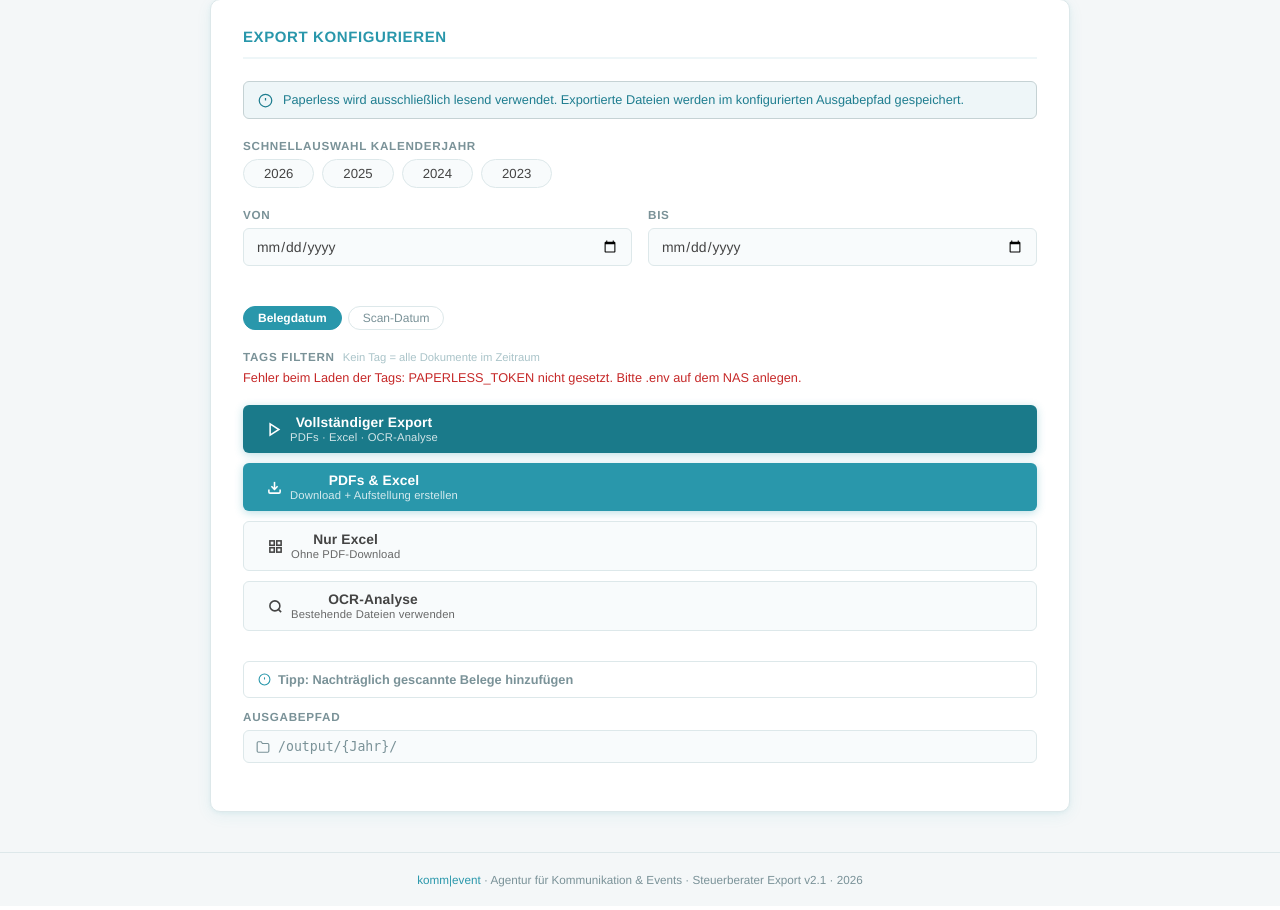
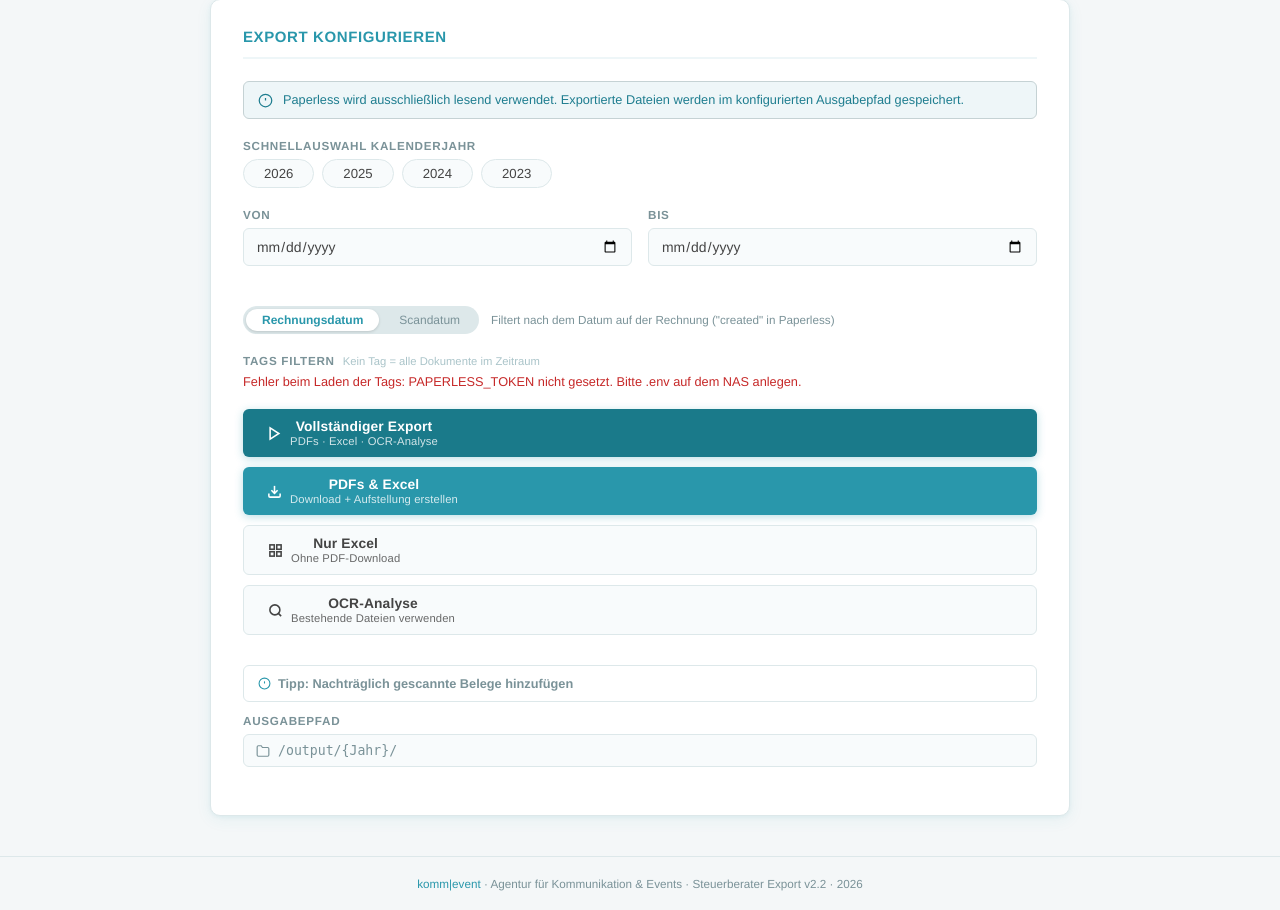
Before and after one commit to Sturmi77/paperless-tax-exporter, a Flask app: page / in a window 1280 px wide. Shown: the part 95-1005 px from the top of the page. Before the commit the page ends 982 px from the top, so only its background shows below. Run offline with Flask 3, Linux system fonts and the light colour scheme.

Commit message:
feat(#10): improve date toggle UX – labels, initial hint, segmented control
Issue #10: Scan-/Rechnungsdatum Toggle UX

HTML (index.html):
- 'Belegdatum' → 'Rechnungsdatum' (präziser)
- 'Scan-Datum' → 'Scandatum' (konsistente Schreibweise)
- aria-pressed Attribute für Accessibility
- date-filter-row Wrapper + date-toggle-hint Span
- Footer: v2.1 → v2.2

JS (app.js):
- updateDateToggleHint() Funktion: setzt Hilfetext anhand aktiver Auswahl
- Beim DOMContentLoaded aufgerufen → Hilfetext auch beim initialen Seitenload
- aria-pressed wird bei Klick korrekt gesetzt
- Hilftexte:
  created: 'Filtert nach dem Datum auf der Rechnung ("created" in Paperless)'
  added:   'Filtert nach dem Datum, an dem das Dokument in Paperless eingescannt wurde'

CSS (style.css):
- .date-filter-row: flexibler Wrapper (Toggle + Hint nebeneinander)
- .date-filter-toggle: Segmented Control Track (grauer Hintergrund, padding, radius)
- .pill-btn: kein Border mehr, transparent background
- .pill-btn.pill-active: weißer Hintergrund + box-shadow (iOS-typisch)
  font-weight: 600 bleibt für aktiven Tab
- .date-toggle-hint: klein, gedämpft, flex: 1

Closes #10

```diff
--- a/static/css/style.css
+++ b/static/css/style.css
@@ -379,31 +379,48 @@ body {
 }
 
 /* ─── Pill-Toggle (Datumsfeld) ─────────────────────────────────────── */
+.date-filter-row {
+  display: flex;
+  align-items: center;
+  gap: 12px;
+  flex-wrap: wrap;
+  margin-top: 8px;
+}
 .date-filter-toggle {
   display: flex;
-  gap: 6px;
-  margin-top: 8px;
+  gap: 4px;
+  background: var(--border);
+  border-radius: 22px;
+  padding: 3px;
+}
+.date-toggle-hint {
+  font-size: .78rem;
+  color: var(--text-muted);
+  line-height: 1.4;
+  flex: 1;
+  min-width: 180px;
 }
 .pill-btn {
-  padding: 4px 14px;
-  border-radius: 20px;
-  border: 1.5px solid var(--border);
-  background: var(--surface);
+  padding: 4px 16px;
+  border-radius: 18px;
+  border: none;
+  background: transparent;
   color: var(--text-muted);
   font-size: .8rem;
   font-family: var(--font);
+  font-weight: 400;
   cursor: pointer;
   transition: all .15s;
+  white-space: nowrap;
 }
 .pill-btn.pill-active {
-  background: var(--primary);
-  border-color: var(--primary);
-  color: #fff;
+  background: #fff;
+  color: var(--primary);
   font-weight: 600;
+  box-shadow: 0 1px 3px rgba(0,0,0,.15);
 }
 .pill-btn:hover:not(.pill-active) {
-  border-color: var(--primary);
-  color: var(--primary);
+  color: var(--text);
 }
 
 /* ─── Chip-Dropdown ────────────────────────────────────────────────── */
--- a/static/js/app.js
+++ b/static/js/app.js
@@ -28,11 +28,17 @@ document.addEventListener("DOMContentLoaded", () => {
   $("btn-cancel").addEventListener("click",  cancelJob);
   $("new-export-btn").addEventListener("click", resetUI);
 
-  // Pill-Toggle für Datumsfeld
+  // Segmented Control für Datumsfeld (Issue #10)
+  updateDateToggleHint(); // Hilfetext beim initialen Seitenload setzen
   document.querySelectorAll('.pill-btn').forEach(btn => {
     btn.addEventListener('click', () => {
-      document.querySelectorAll('.pill-btn').forEach(b => b.classList.remove('pill-active'));
+      document.querySelectorAll('.pill-btn').forEach(b => {
+        b.classList.remove('pill-active');
+        b.setAttribute('aria-pressed', 'false');
+      });
       btn.classList.add('pill-active');
+      btn.setAttribute('aria-pressed', 'true');
+      updateDateToggleHint();
     });
   });
 });
@@ -105,6 +111,19 @@ function clearActiveYear() {
 function getDateField() {
   const active = document.querySelector('.pill-btn.pill-active');
   return active ? active.dataset.value : 'created';
+}
+
+// ─── Datumsfeld-Hilfetext (Issue #10) ──────────────────────────────────────
+const DATE_TOGGLE_HINTS = {
+  created: 'Filtert nach dem Datum auf der Rechnung ("created" in Paperless)',
+  added:   'Filtert nach dem Datum, an dem das Dokument in Paperless eingescannt wurde',
+};
+
+function updateDateToggleHint() {
+  const hintEl = $('date-toggle-hint');
+  if (!hintEl) return;
+  const field = getDateField();
+  hintEl.textContent = DATE_TOGGLE_HINTS[field] || '';
 }
 
 // ─── createChipDropdown() Factory ────────────────────────────────────
--- a/templates/index.html
+++ b/templates/index.html
@@ -55,13 +55,18 @@
             <input class="input" type="date" id="date-to" />
           </div>
         </div>
-        <div class="date-filter-toggle">
-          <button type="button" class="pill-btn pill-active" id="pill-created" data-value="created">
-            Belegdatum
-          </button>
-          <button type="button" class="pill-btn" id="pill-added" data-value="added">
-            Scan-Datum
-          </button>
+        <div class="date-filter-row">
+          <div class="date-filter-toggle" role="group" aria-label="Datumsfeld-Auswahl">
+            <button type="button" class="pill-btn pill-active" id="pill-created" data-value="created"
+                    aria-pressed="true">
+              Rechnungsdatum
+            </button>
+            <button type="button" class="pill-btn" id="pill-added" data-value="added"
+                    aria-pressed="false">
+              Scandatum
+            </button>
+          </div>
+          <span class="date-toggle-hint" id="date-toggle-hint"></span>
         </div>
 
         <!-- 4. Tag-Auswahl (Chip-Dropdown) -->
@@ -220,7 +225,7 @@
     <footer class="footer">
       <a href="http://www.kommevent.at/" target="_blank">komm|event</a>
       · Agentur für Kommunikation &amp; Events
-      · Steuerberater Export v2.1 · <span id="footer-year"></span>
+      · Steuerberater Export v2.2 · <span id="footer-year"></span>
     </footer>
 
   </div>
```
